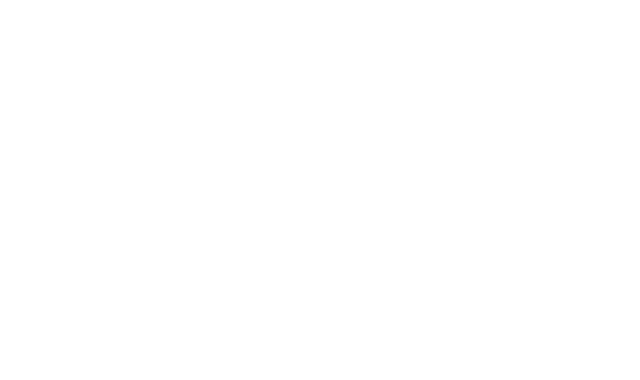
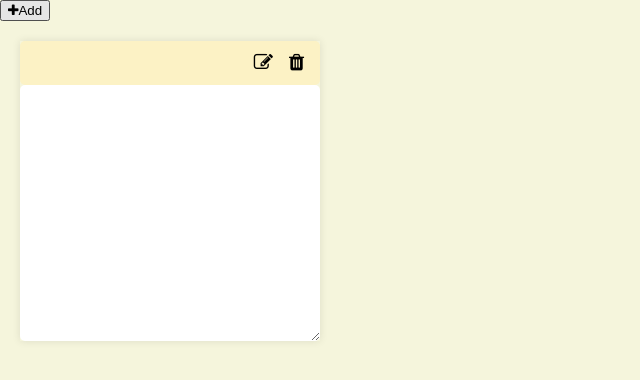
Before and after one commit to pariyar07/notes-app, a plain HTML site: page index.html in a window 1280 px wide. Shown: the whole page, without its empty margins (0-640 px from the left). Drawn offline with nearby package versions, Linux system fonts and the light colour scheme.

Commit message:
Added HTML & CSS

```diff
--- a/index.html
+++ b/index.html
@@ -5,10 +5,19 @@
     <meta http-equiv="X-UA-Compatible" content="IE=edge">
     <meta name="viewport" content="width=device-width, initial-scale=1.0">
     <title>Notes App</title>
+    <link rel="stylesheet" href="https://cdnjs.cloudflare.com/ajax/libs/font-awesome/4.7.0/css/font-awesome.min.css">
+    <link rel="stylesheet" href="style.css">
+    <script src="https://cdnjs.cloudflare.com/ajax/libs/markdown.js/0.5.0/markdown.min.js"></script>
 </head>
-<link rel="stylesheet" href="./style.css">
 <body>
-
+    <button class="add"><i class="fa fa-plus"></i>Add</button>
+    <div class="notes">
+        <div class="header">
+            <button><i class="fa fa-edit"></i></button>
+            <button><i class="fa fa-trash"></i></button>
+        </div>
+        <textarea id="textarea" class="textarea"></textarea>
+    </div>
 </body>
 <script src="./app.js"></script>
 </html>
--- a/style.css
+++ b/style.css
@@ -0,0 +1,50 @@
+@import url('https://fonts.googleapis.com/css2?family=Open+Sans&display=swap');
+
+*{
+    box-sizing: border-box;
+}
+
+body{
+    background-color: beige;
+    font-family: 'Open Sans', sans-serif;
+    margin: 0;
+}
+
+.add{
+    position: relative;
+    display: block;
+}
+
+.notes{
+    display: flex;
+    flex-direction: column;
+    width: 300px;
+    height: 300px;
+    margin: 20px;
+    box-shadow: 0 0 8px rgba(19, 15, 15, 0.1);
+}
+
+.notes .header{
+    border-radius: 5px;
+    display: flex;
+    background-color: rgb(252, 242, 197);
+    padding: 10px;
+    display: flex;
+    justify-content: flex-end;
+}
+
+.notes button{
+    border: none;
+    background-color: transparent;
+    font-size: 1.2rem;
+    padding-left: 10px;
+}
+
+.textarea{
+    width: 100%;
+    height: 100%;
+    border: none;
+    border-radius: 5px;
+    outline: none;
+    font-family: inherit;
+}
```
